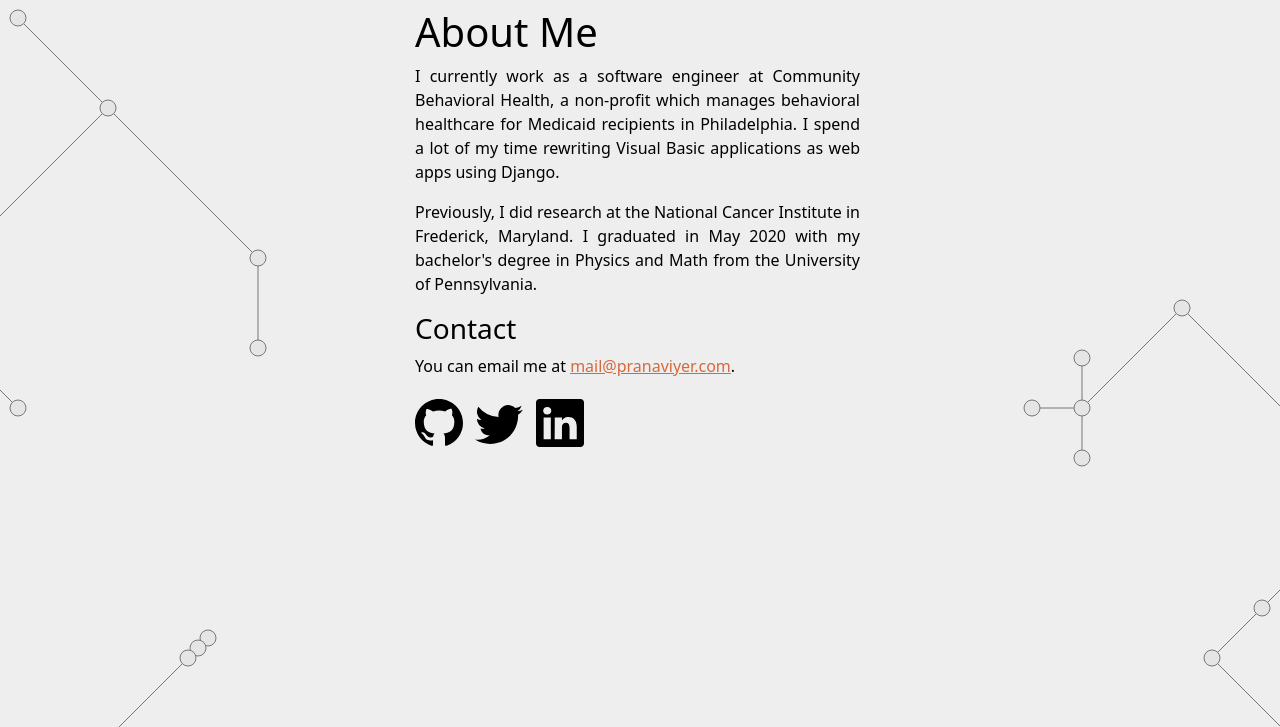
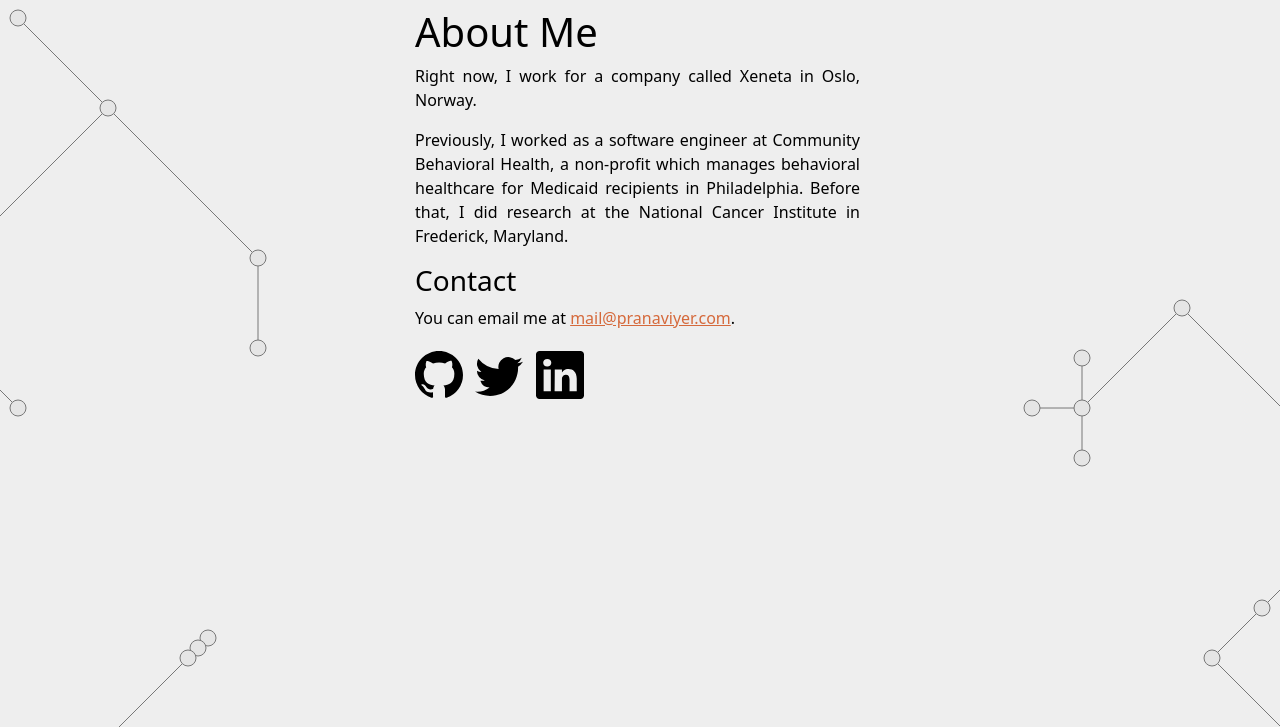
Before and after one commit to pranav-iyer/personalsite, a Django app: page /about/ in a window 1280 px wide. Shown: the part 47-774 px from the top of the page. Run offline with Django 3.2, Linux system fonts and the light colour scheme; style sheets or scripts are compiled from the project's sources; parts of the project's set-up code (start-up, migrations or seed data) failed here and were passed over; some libraries are stand-ins or nearby versions.

Commit message:
updated about page

```diff
--- a/personalsite/public/templates/public/about.html
+++ b/personalsite/public/templates/public/about.html
@@ -8,13 +8,12 @@
     <div class="big-margins">
         <h1>About Me</h1>
         <p>
-            I currently work as a software engineer at Community Behavioral Health, a
-            non-profit which manages behavioral healthcare for Medicaid recipients in Philadelphia. I
-            spend a lot of my time rewriting Visual Basic applications as web apps using Django.
+            Right now, I work for a company called Xeneta in Oslo, Norway.
         </p>
         <p>
-            Previously, I did research at the National Cancer Institute in Frederick, Maryland.
-            I graduated in May 2020 with my bachelor's degree in Physics and Math from the University of Pennsylvania.
+            Previously, I worked as a software engineer at Community Behavioral Health, a
+            non-profit which manages behavioral healthcare for Medicaid recipients in Philadelphia.
+            Before that, I did research at the National Cancer Institute in Frederick, Maryland.
         </p>
         <h3>Contact</h3>
         <p>
```
